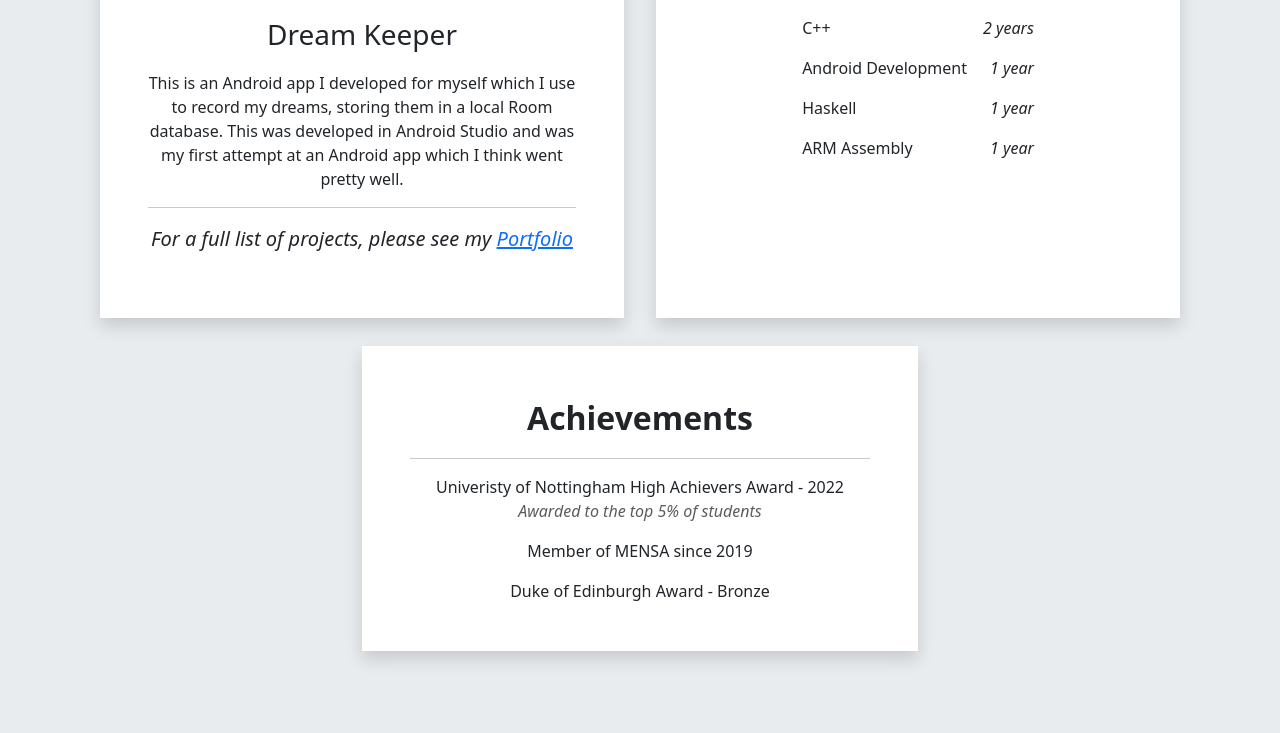
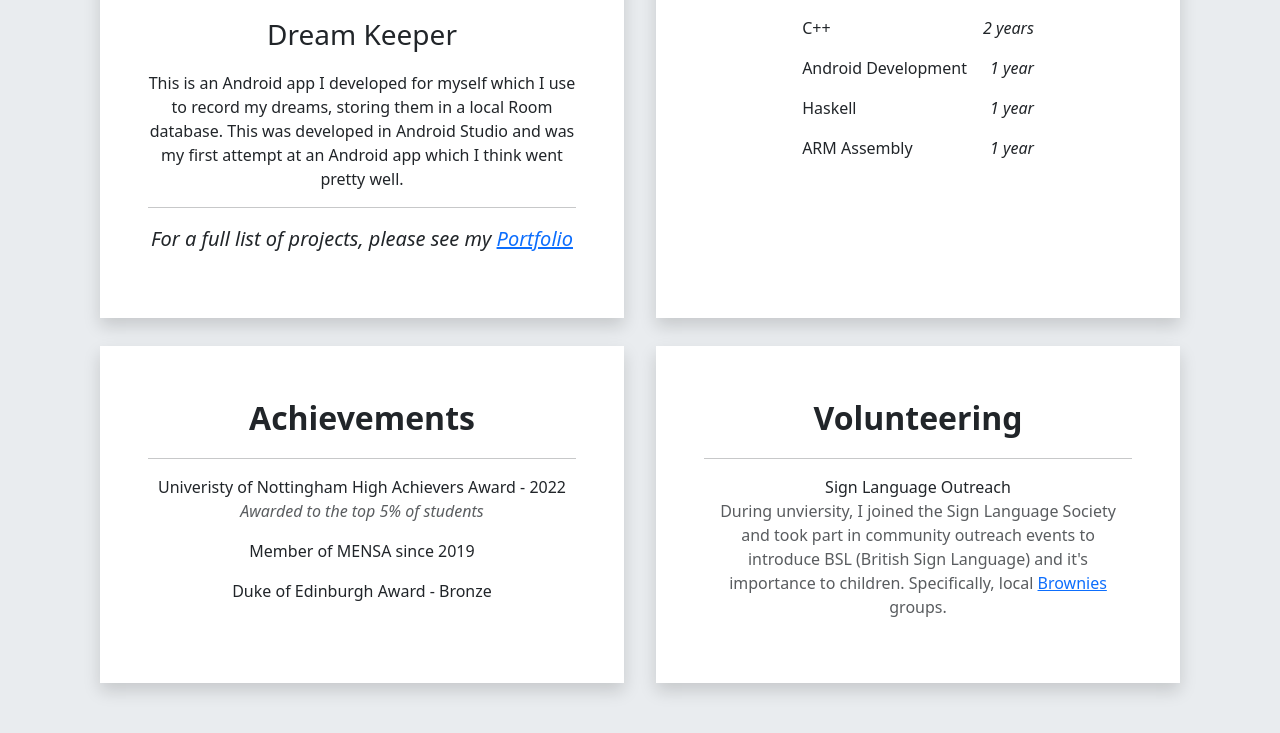
Before and after one commit to EricLindesay/EricLindesay.github.io, a website: page index.html in a window 1280 px wide. Shown: the part 1347-2080 px from the top of the page. Drawn offline with nearby package versions, Linux system fonts and the light colour scheme.

Commit message:
Add volunteering section

```diff
--- a/index.html
+++ b/index.html
@@ -157,7 +157,8 @@
 
     <!-- Third row  -->
     <div class="row justify-content-center g-1">
-      <div class="col-lg-6 text-center py-5 px-5 m-3 bg-white shadow">
+      <!-- Achievements -->
+      <div class="col-lg text-center py-5 px-5 m-3 bg-white shadow">
         <p class="fs-2 fw-bold">Achievements</p>
         <hr>
         <p class="m-0 pb-0">
@@ -170,6 +171,18 @@
         <!-- Do the margin bottom for correct formatting -->
         <p class="mb-0">
           Duke of Edinburgh Award - Bronze
+        </p>
+      </div>
+
+      <!-- Volunteering -->
+      <div class="col-lg text-center py-5 px-5 m-3 bg-white shadow">
+        <p class="fs-2 fw-bold">Volunteering</p>
+        <hr>
+        <p class="m-0 pb-0">
+          Sign Language Outreach
+          <p class="m-0 pb-0 text-muted">
+            During unviersity, I joined the Sign Language Society and took part in community outreach events to introduce BSL (British Sign Language) and it's importance to children. Specifically, local <a href="https://www.workingwithkids.co.uk/the-brownies.html">Brownies</a> groups.
+          </p>
         </p>
       </div>
     </div>
```
